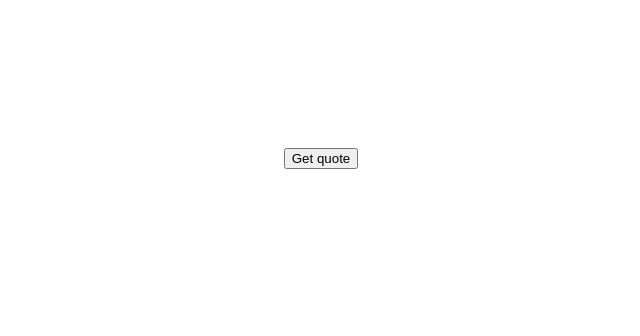
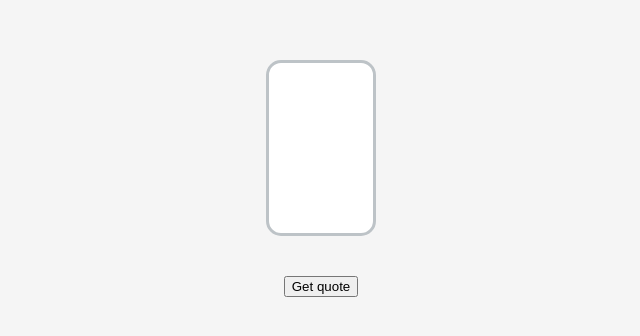
Before and after one commit to liamAppleton/Random-Quote-Generator, a React (Vite) app in the folder random-quote-generator/: page / in a window 1280 px wide. Shown: the part 242-578 px from the top of the page, without its empty margins (319-959 px from the left). Built offline with nearby package versions, Linux system fonts and the light colour scheme; the HTML template or start-up script is replaced by a standard one.

Commit message:
adding classy styling

```diff
--- a/random-quote-generator/src/App.css
+++ b/random-quote-generator/src/App.css
@@ -2,4 +2,5 @@ body {
     display: flex;
     justify-content: center;
     align-items: center;
+    background-color: #F5F5F5;
 }
--- a/random-quote-generator/src/components/QuoteBox.jsx
+++ b/random-quote-generator/src/components/QuoteBox.jsx
@@ -28,7 +28,10 @@ const QuoteBox = () => {
 
   return (
     <div className={styles.container}>
-      {quote && <p>{quote}</p>}
+      <div className={["mb-4", styles.quoteBox].join(" ")}>
+        {quote && <p>{quote}</p>}
+      </div>
+
       <button
         onClick={(e) => {
           e.preventDefault();
--- a/random-quote-generator/src/components/QuoteBox.module.css
+++ b/random-quote-generator/src/components/QuoteBox.module.css
@@ -10,4 +10,17 @@ p {
     font-size: 15px;
     text-align: center;
     padding: 10px;
+    color:  #2C3E50
+
 }
+
+.quoteBox {
+    border: solid 3px #BDC3C7;
+    border-radius: 15px;
+    background-color: #FFFFFF;
+    min-width: 80%;
+    height: 150px;
+    margin: 40px;
+    padding: 10px;
+    text-align: center;
+}
```
